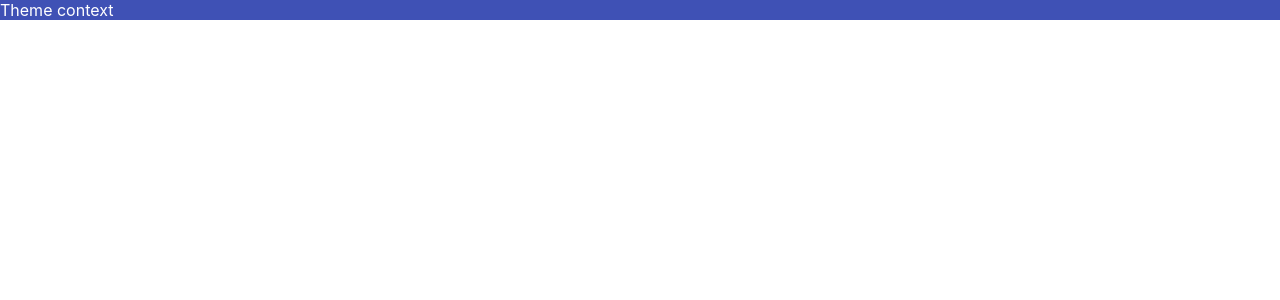
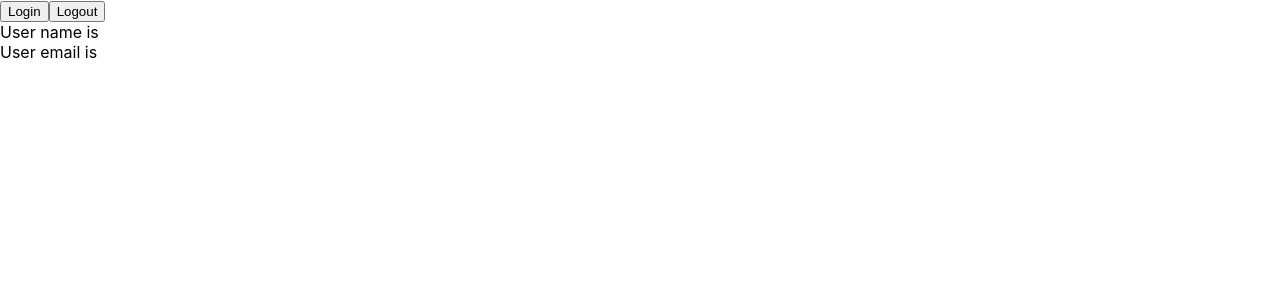
Before and after one commit to JavaScript-React-Info/React-typescript-basics, a React (Create React App) app: page / in a window 1280 px wide. Shown: the top 300 px of the page. Built offline with nearby package versions, Linux system fonts and the light colour scheme.

Commit message:
userContext typescript

```diff
--- a/src/App.tsx
+++ b/src/App.tsx
@@ -1,17 +1,18 @@
 import Container from "./components/Container"
 import Box from "./components/context/Box"
 import { ThemContextProvider } from "./components/context/ThemeContext"
+import User from "./components/context/User"
+import { UserContextProvider } from "./components/context/UserContext"
 import Counter from "./state/Counter"
 import LoggedIn from "./state/LoggedIn"
-import User from "./state/User"
 
 
 const App = () => {
   return (
     <div>
-      <ThemContextProvider>
-        <Box/>
-      </ThemContextProvider>
+     <UserContextProvider>
+      <User/>
+     </UserContextProvider>
     </div>
   )
 }
--- /dev/null
+++ b/src/components/context/User.tsx
@@ -0,0 +1,31 @@
+
+import React, { useContext } from 'react'
+import { UserContext } from './UserContext'
+
+const User = () => {
+    const userContext = useContext(UserContext)
+    const handleLogin = () => {
+       if(userContext){
+        userContext.setUser({
+            name: "shubham",
+            email: "shubham@gamil.com"
+        })
+       }
+    }
+    const handleLogout = () => {
+        if(userContext){
+            userContext.setUser(null)
+        }
+    }
+
+  return (
+    <div>
+        <button onClick={handleLogin}>Login</button>
+        <button onClick={handleLogout}>Logout</button>
+        <div>User name is {userContext?.user?.name}</div>
+        <div>User email is {userContext?.user?.email}</div>
+    </div>
+  )
+}
+
+export default User
--- /dev/null
+++ b/src/components/context/UserContext.tsx
@@ -0,0 +1,23 @@
+import React, { createContext, useState } from "react"
+
+export type AuthUser = {
+    name: string,
+    email: string
+}
+
+type UserContextType = {
+    user: AuthUser | null,
+    setUser: React.Dispatch<React.SetStateAction<AuthUser|null>>
+}
+
+type UserContextProviderProp = {
+    children:  React.ReactNode
+}
+
+export const UserContext = createContext<UserContextType|null>(null) // {} as UserContextType to get rid of optional chaining
+
+export const UserContextProvider = ({children}: UserContextProviderProp) => {
+    const [user, setUser]= useState<AuthUser|null>(null)
+
+    return <UserContext.Provider value={{user, setUser}}>{children}</UserContext.Provider>
+}
```
